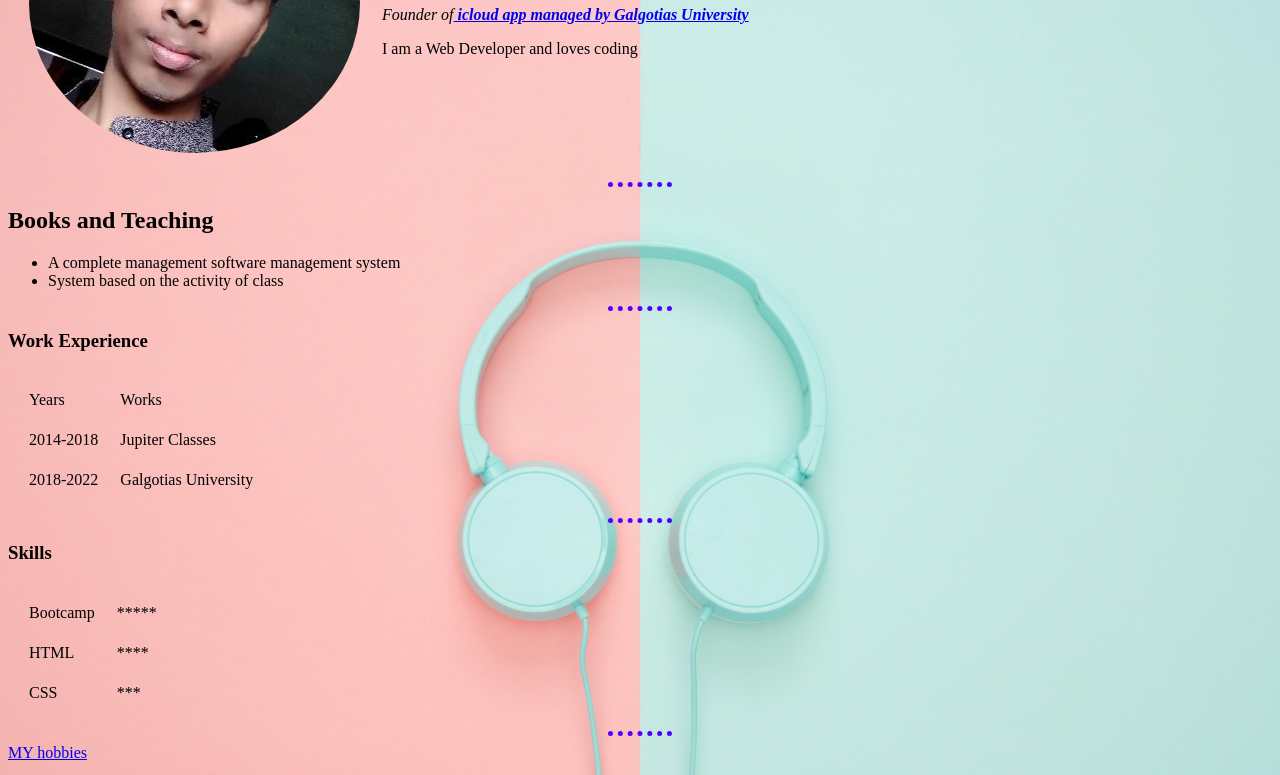
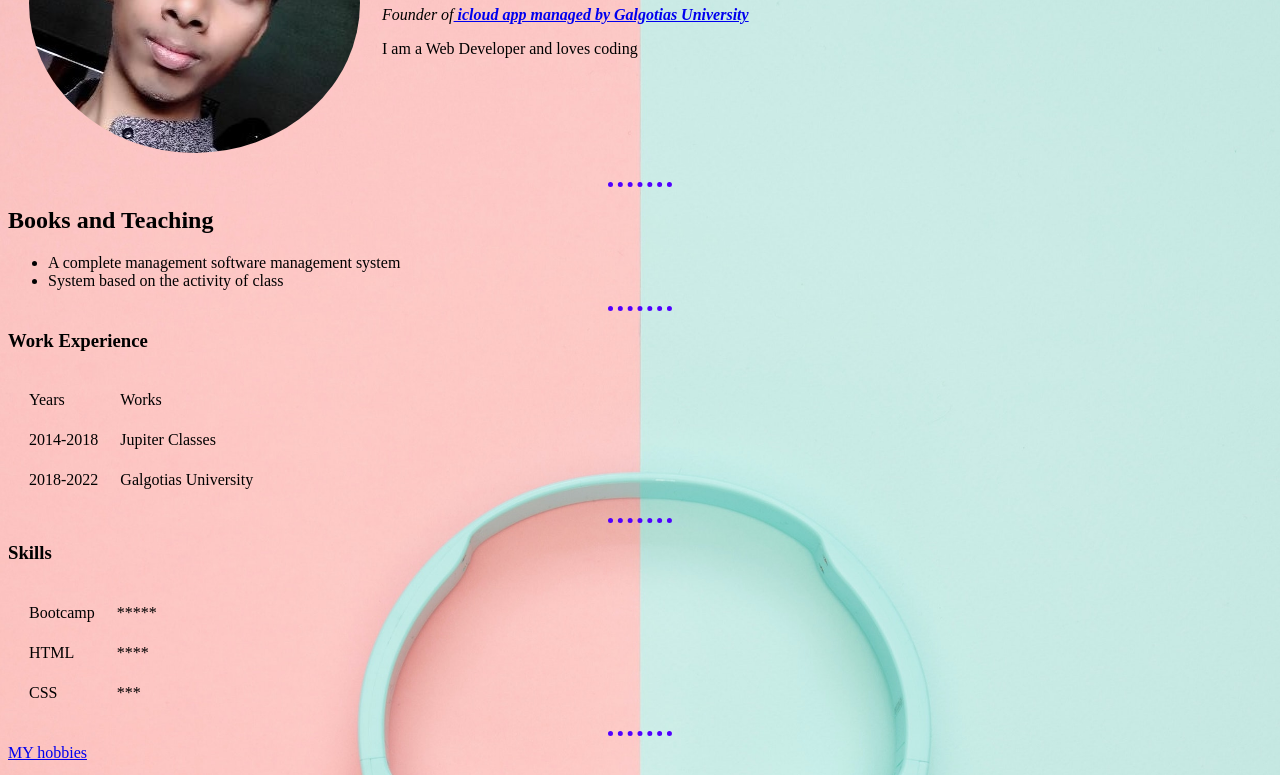
Before and after one commit to abhinavchy875/my-first-website, a plain HTML site: page index.html in a window 1280 px wide. Shown: the part 176-951 px from the top of the page. Drawn offline with Linux system fonts and the light colour scheme.

Commit message:
Update ak.css

```diff
--- a/css/ak.css
+++ b/css/ak.css
@@ -2,7 +2,7 @@
 body{
 
     background-image:url("website.jpg");
-    height: 1280px;
+    height: 2000px;
     background-position: center;
   background-repeat: no-repeat;
     background-size: cover;
```
